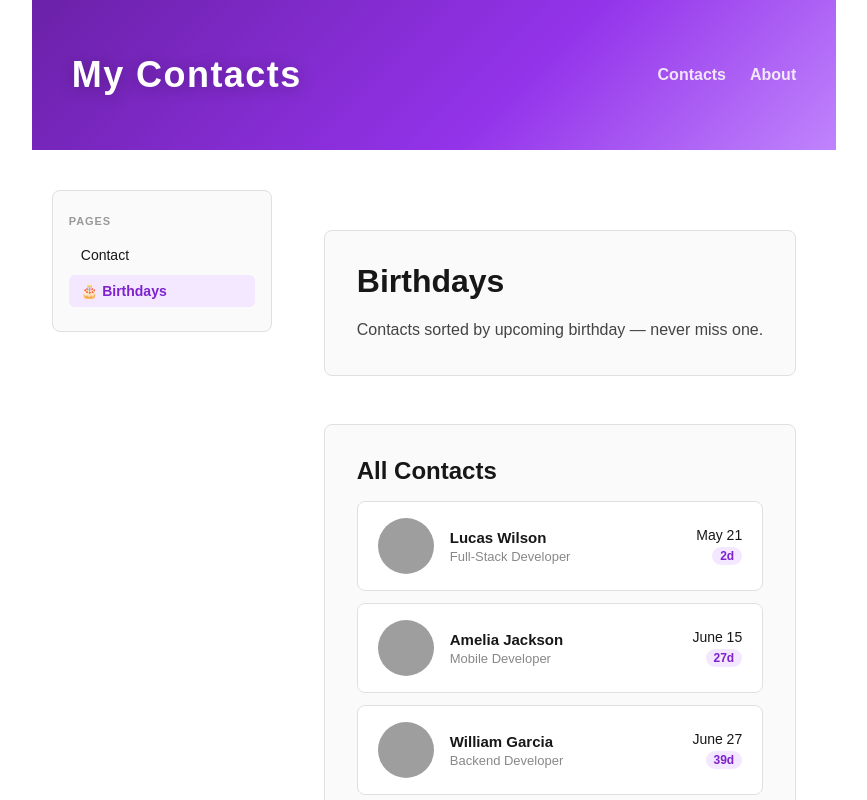
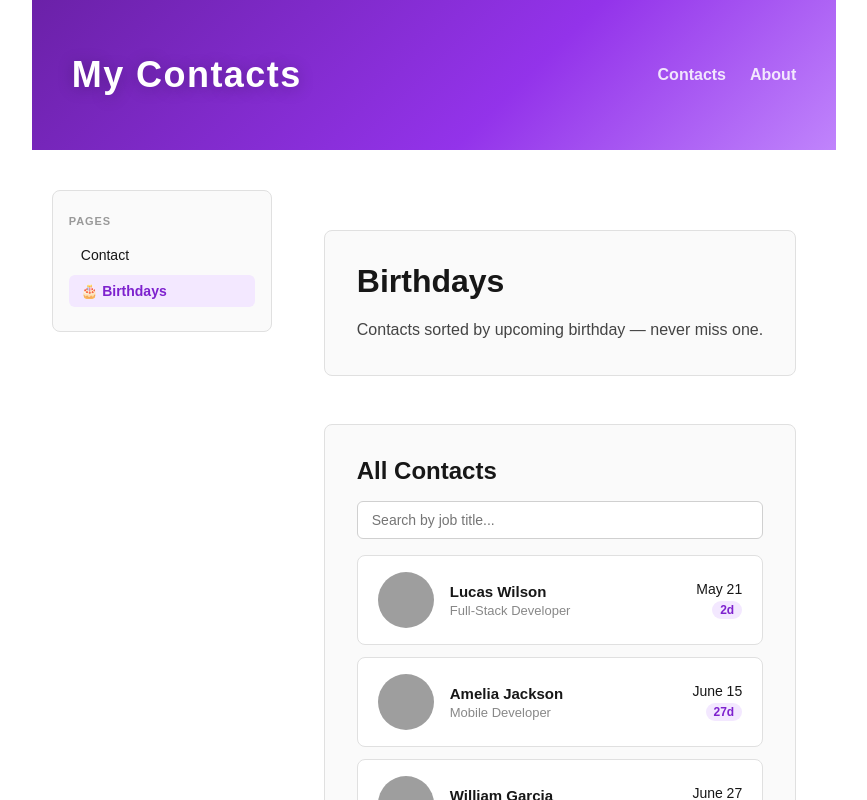
Before and after one commit to karimisdm/next.js-crash-course, a Next.js app: page /contact/birthday in a window 1280 px wide. Shown: the top 800 px of the page, without its empty margins (206-1073 px from the left). Built offline with nearby package versions, Linux system fonts and the light colour scheme; grey boxes are pictures that could not be loaded.

Commit message:
added search input to birthday page for finding contacts according to their job

```diff
--- /dev/null
+++ b/app/contact/birthday/SearchInput.js
@@ -0,0 +1,34 @@
+"use client";
+
+import { useRouter, useSearchParams } from "next/navigation";
+import { useCallback } from "react";
+import styles from "./page.module.css";
+
+export default function SearchInput() {
+  const router = useRouter();
+  const searchParams = useSearchParams();
+
+  const handleChange = useCallback(
+    (e) => {
+      const value = e.target.value;
+      const params = new URLSearchParams(searchParams.toString());
+      if (value) {
+        params.set("role", value);
+      } else {
+        params.delete("role");
+      }
+      router.replace(`?${params.toString()}`);
+    },
+    [router, searchParams]
+  );
+
+  return (
+    <input
+      className={styles.searchInput}
+      type="text"
+      placeholder="Search by job title..."
+      defaultValue={searchParams.get("role") ?? ""}
+      onChange={handleChange}
+    />
+  );
+}
--- a/app/contact/birthday/page.js
+++ b/app/contact/birthday/page.js
@@ -1,5 +1,7 @@
 import Image from "next/image";
+import Link from "next/link";
 import contacts from "../../../mock/contacts";
+import SearchInput from "./SearchInput";
 import styles from "./page.module.css";
 
 function getUpcomingDays(dateOfBirth) {
@@ -21,7 +23,14 @@ const sorted = [...contacts].sort(
   (a, b) => getUpcomingDays(a.dateOfBirth) - getUpcomingDays(b.dateOfBirth)
 );
 
-export default function Birthday() {
+export default async function Birthday({ searchParams }) {
+  const { role } = await searchParams;
+  const query = role?.toLowerCase() ?? "";
+
+  const filtered = query
+    ? sorted.filter((c) => c.role.toLowerCase().includes(query))
+    : sorted;
+
   return (
     <main className={styles.container}>
       <section className={styles.section}>
@@ -33,11 +42,16 @@ export default function Birthday() {
 
       <section className={styles.section}>
         <h2 className={styles.subtitle}>All Contacts</h2>
+        <SearchInput />
+        {filtered.length === 0 ? (
+          <p className={styles.empty}>No contacts found for &quot;{role}&quot;.</p>
+        ) : (
           <ul className={styles.list}>
-          {sorted.map((contact) => {
+            {filtered.map((contact) => {
               const daysLeft = getUpcomingDays(contact.dateOfBirth);
               return (
                 <li key={contact.id} className={styles.card}>
+                  <Link href={`/contact/${contact.id}`} className={styles.cardLink}>
                     <Image
                       className={styles.avatar}
                       src={contact.image}
@@ -51,6 +65,7 @@ export default function Birthday() {
                       </span>
                       <span className={styles.role}>{contact.role}</span>
                     </div>
+                  </Link>
                   <div className={styles.birthdayInfo}>
                     <span className={styles.birthdayDate}>
                       {formatDate(contact.dateOfBirth)}
@@ -63,6 +78,7 @@ export default function Birthday() {
               );
             })}
           </ul>
+        )}
       </section>
     </main>
   );
--- a/app/contact/birthday/page.module.css
+++ b/app/contact/birthday/page.module.css
@@ -33,6 +33,38 @@
   font-size: 16px;
   line-height: 1.7;
   color: #444;
+}
+
+.searchInput {
+  width: 100%;
+  padding: 10px 14px;
+  font-size: 14px;
+  border-radius: 6px;
+  border: 1px solid #d0d0d0;
+  background-color: #fff;
+  color: var(--foreground);
+  outline: none;
+  transition: border-color 0.15s;
+  font-family: inherit;
+  box-sizing: border-box;
+}
+
+.searchInput:focus {
+  border-color: #9333ea;
+}
+
+.empty {
+  font-size: 14px;
+  color: #888;
+  padding: 12px 0;
+}
+
+.cardLink {
+  display: flex;
+  align-items: center;
+  gap: 16px;
+  flex: 1;
+  text-decoration: none;
 }
 
 .list {
@@ -102,6 +134,16 @@
 }
 
 @media (prefers-color-scheme: dark) {
+  .searchInput {
+    background-color: #1a1a1a;
+    border-color: #2a2a2a;
+    color: #e0e0e0;
+  }
+
+  .searchInput:focus {
+    border-color: #9333ea;
+  }
+
   .section {
     background-color: #111;
     border-color: #2a2a2a;
```
Lines whose indentation alone changed are shown as unchanged.
